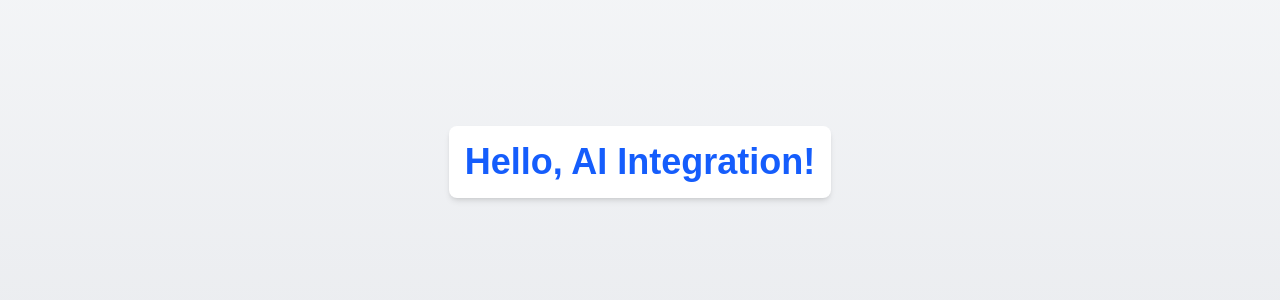
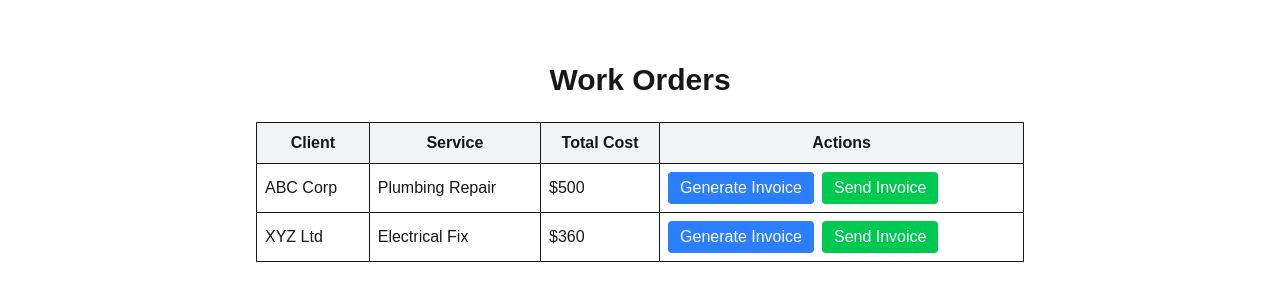
Before and after one commit to JonJon50/ai-integration, a Next.js app: page / in a window 1280 px wide. Shown: the part 238-538 px from the top of the page. Built offline with nearby package versions, Linux system fonts and the light colour scheme.

Commit message:
created a app/api/update workOrder to hard code in it and also created .env file

```diff
--- a/src/app/api/workOrders/route.ts
+++ b/src/app/api/workOrders/route.ts
@@ -2,10 +2,28 @@ import { NextResponse } from "next/server";
 import fs from "fs";
 import path from "path";
 
+// Define WorkOrder type
+interface WorkOrder {
+    id: number;
+    client_name: string;
+    service_description: string;
+    hours_worked: number;
+    hourly_rate: number;
+    total_cost: number;
+    status: string;
+}
+
 export async function GET() {
-    const filePath = path.join(process.cwd(), "data", "workOrders.json");
-    const fileContents = fs.readFileSync(filePath, "utf8");
-    const workOrders = JSON.parse(fileContents);
+    try {
+        const filePath = path.join(process.cwd(), "data", "workOrders.json");
+        const fileContents = fs.readFileSync(filePath, "utf8");
+        const workOrders: WorkOrder[] = JSON.parse(fileContents);
 
-    return NextResponse.json(workOrders);
+        return NextResponse.json(workOrders);
+    } catch (error) {
+        return NextResponse.json(
+            { message: "Failed to load work orders", error },
+            { status: 500 }
+        );
+    }
 }
--- a/src/app/page.tsx
+++ b/src/app/page.tsx
@@ -1,9 +1,112 @@
+"use client";
+import { useEffect, useState } from "react";
+
+interface WorkOrder {
+  id: number;
+  client_name: string;
+  service_description: string;
+  hours_worked: number;
+  hourly_rate: number;
+  total_cost: number;
+  status: string;
+}
+
+interface Invoice {
+  invoice_id: string;
+  client_name: string;
+  service_description: string;
+  amount_due: number;
+  due_date: string;
+}
+
 export default function Home() {
+  const [workOrders, setWorkOrders] = useState<WorkOrder[]>([]);
+  const [invoice, setInvoice] = useState<Invoice | null>(null);
+  const [loading, setLoading] = useState(false);
+
+  useEffect(() => {
+    fetch("/api/workOrders")
+      .then((res) => res.json())
+      .then((data: WorkOrder[]) => setWorkOrders(data));
+  }, []);
+
+  const generateInvoice = async (workOrderId: number) => {
+    setLoading(true);
+    const res = await fetch("/api/generateInvoice", {
+      method: "POST",
+      headers: { "Content-Type": "application/json" },
+      body: JSON.stringify({ workOrderId }),
+    });
+    const data: Invoice = await res.json();
+    setInvoice(data);
+    setLoading(false);
+  };
+
+  const sendInvoice = async () => {
+    if (!invoice) return alert("Generate an invoice first!");
+    setLoading(true);
+    const res = await fetch("/api/sendInvoice", {
+      method: "POST",
+      headers: { "Content-Type": "application/json" },
+      body: JSON.stringify({
+        client_email: "client@example.com",
+        invoice,
+      }),
+    });
+    const result = await res.json();
+    alert(result.message);
+    setLoading(false);
+  };
+
   return (
-    <main className="flex items-center justify-center min-h-screen bg-gradient-to-b from-gray-50 to-gray-200">
-      <h1 className="text-4xl font-bold text-blue-600 shadow-md p-4 bg-white rounded-lg">
-        Hello, AI Integration!
-      </h1>
+    <main className="flex flex-col items-center justify-center min-h-screen p-4">
+      <h1 className="text-3xl font-bold mb-6">Work Orders</h1>
+      <table className="border-collapse border border-gray-300 w-full max-w-3xl">
+        <thead>
+          <tr className="bg-gray-100">
+            <th className="border p-2">Client</th>
+            <th className="border p-2">Service</th>
+            <th className="border p-2">Total Cost</th>
+            <th className="border p-2">Actions</th>
+          </tr>
+        </thead>
+        <tbody>
+          {workOrders.map((order) => (
+            <tr key={order.id} className="border">
+              <td className="border p-2">{order.client_name}</td>
+              <td className="border p-2">{order.service_description}</td>
+              <td className="border p-2">${order.total_cost}</td>
+              <td className="border p-2">
+                <button
+                  className="bg-blue-500 text-white px-3 py-1 rounded mr-2"
+                  onClick={() => generateInvoice(order.id)}
+                  disabled={loading}
+                >
+                  Generate Invoice
+                </button>
+                <button
+                  className="bg-green-500 text-white px-3 py-1 rounded"
+                  onClick={sendInvoice}
+                  disabled={!invoice || loading}
+                >
+                  Send Invoice
+                </button>
+              </td>
+            </tr>
+          ))}
+        </tbody>
+      </table>
+
+      {invoice && (
+        <div className="mt-6 p-4 border rounded bg-white shadow-md w-full max-w-3xl text-black">
+          <h2 className="text-xl font-bold">Generated Invoice</h2>
+          <p><strong>Client:</strong> {invoice.client_name}</p>
+          <p><strong>Service:</strong> {invoice.service_description}</p>
+          <p><strong>Amount Due:</strong> ${invoice.amount_due}</p>
+          <p><strong>Due Date:</strong> {new Date(invoice.due_date).toLocaleDateString()}</p>
+        </div>
+      )}
+
     </main>
   );
 }
```
